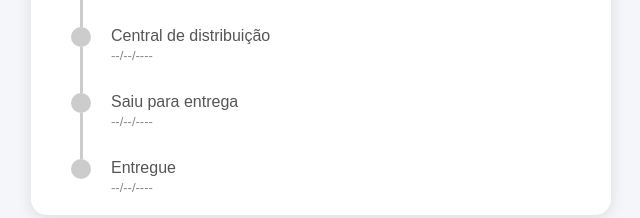
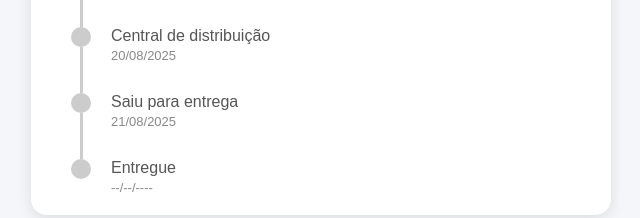
Before and after one commit to caiocoloniyou-hub/rastreio.Amazon, a plain HTML site: page index.html in a window 1280 px wide. Shown: the part 297-515 px from the top of the page, 319-959 px from the left. Drawn offline with Linux system fonts and the light colour scheme.

Commit message:
Update index.html

```diff
--- a/index.html
+++ b/index.html
@@ -100,13 +100,13 @@
         <div class="circle"></div>
         <div class="line"></div>
         <div class="label">Central de distribuição</div>
-        <div class="date">--/--/----</div>
+        <div class="date">20/08/2025</div>
       </div>
       <div class="step">
         <div class="circle"></div>
         <div class="line"></div> <!-- linha adicionada -->
         <div class="label">Saiu para entrega</div>
-        <div class="date">--/--/----</div>
+        <div class="date">21/08/2025</div>
       </div>
       <div class="step">
         <div class="circle"></div>
```
